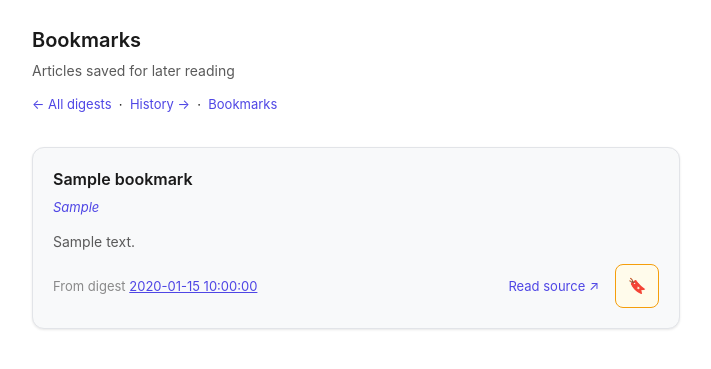
After one commit to Lemba13/redpill, a FastAPI app: template feedback/templates/bookmarks.html in a window 1280 px wide. The commit adds this page. Shown: the top 369 px of the page, without its empty margins (284-995 px from the left). Run offline with FastAPI, Linux system fonts and the light colour scheme; the template is opened without the code that fills it: most values are stand-ins (such as "Sample title", 1, 10 or a date in 2020).

Commit message:
Add bookmarks feature with toggle endpoint and reading list page (#21)
- bookmarks table in feedback.db (denormalized for permanence)
- POST /api/bookmark toggle endpoint
- GET /bookmarks page with unbookmark-removes-card JS
- Ribbon button on digest and history article cards
- Bookmark state initialised from DB on every page load
- Bookmarks nav link across all templates

```diff
--- a/feedback/db.py
+++ b/feedback/db.py
@@ -73,6 +73,18 @@ CREATE TABLE IF NOT EXISTS votes (
 )
 """
 
+_CREATE_BOOKMARKS_SQL = """
+CREATE TABLE IF NOT EXISTS bookmarks (
+    item_id       TEXT PRIMARY KEY,
+    title         TEXT NOT NULL,
+    url           TEXT NOT NULL,
+    summary       TEXT,
+    key_insight   TEXT,
+    digest_date   TEXT NOT NULL,
+    bookmarked_at TEXT NOT NULL DEFAULT (datetime('now'))
+)
+"""
+
 
 def _open(db_path: str) -> sqlite3.Connection:
     """Open db_path, set row_factory, create tables if needed, return conn."""
@@ -81,6 +93,7 @@ def _open(db_path: str) -> sqlite3.Connection:
     conn.execute("PRAGMA journal_mode=WAL")
     conn.execute(_CREATE_DIGEST_ITEMS_SQL)
     conn.execute(_CREATE_VOTES_SQL)
+    conn.execute(_CREATE_BOOKMARKS_SQL)
     # Safe migration for existing databases.
     try:
         conn.execute("ALTER TABLE digest_items ADD COLUMN dim_id TEXT")
@@ -428,6 +441,93 @@ class FeedbackDB:
         has_next = len(items) > page_size
         return {"items": items[:page_size], "has_next": has_next}
 
+    # ------------------------------------------------------------------
+    # Bookmarks
+    # ------------------------------------------------------------------
+
+    def toggle_bookmark(self, item_id: str) -> dict:
+        """Toggle a bookmark for *item_id*.
+
+        If the item is already bookmarked, delete it (unbookmark).
+        If not, copy fields from digest_items and insert into bookmarks.
+
+        Returns
+        -------
+        {"bookmarked": True}  after inserting
+        {"bookmarked": False} after deleting
+
+        Raises
+        ------
+        LookupError
+            If *item_id* does not exist in digest_items.
+        """
+        conn = _open(self._db_path)
+        try:
+            existing = conn.execute(
+                "SELECT 1 FROM bookmarks WHERE item_id = ?",
+                (item_id,),
+            ).fetchone()
+
+            if existing:
+                conn.execute("DELETE FROM bookmarks WHERE item_id = ?", (item_id,))
+                conn.commit()
+                return {"bookmarked": False}
+
+            row = conn.execute(
+                """
+                SELECT item_id, title, url, summary, key_insight, digest_date
+                FROM digest_items
+                WHERE item_id = ?
+                LIMIT 1
+                """,
+                (item_id,),
+            ).fetchone()
+            if row is None:
+                raise LookupError(f"item_id {item_id!r} not found in digest_items")
+
+            conn.execute(
+                """
+                INSERT INTO bookmarks (item_id, title, url, summary, key_insight, digest_date)
+                VALUES (?, ?, ?, ?, ?, ?)
+                """,
+                (
+                    row["item_id"],
+                    row["title"] or "",
+                    row["url"] or "",
+                    row["summary"],
+                    row["key_insight"],
+                    row["digest_date"],
+                ),
+            )
+            conn.commit()
+            return {"bookmarked": True}
+        finally:
+            conn.close()
+
+    def get_bookmarked_ids(self) -> set:
+        """Return the set of all bookmarked item_ids."""
+        conn = _open(self._db_path)
+        try:
+            rows = conn.execute("SELECT item_id FROM bookmarks").fetchall()
+            return {row["item_id"] for row in rows}
+        finally:
+            conn.close()
+
+    def get_all_bookmarks(self) -> list[dict]:
+        """Return all bookmarks ordered by bookmarked_at descending."""
+        conn = _open(self._db_path)
+        try:
+            rows = conn.execute(
+                """
+                SELECT item_id, title, url, summary, key_insight, digest_date, bookmarked_at
+                FROM bookmarks
+                ORDER BY bookmarked_at DESC
+                """,
+            ).fetchall()
+            return [dict(row) for row in rows]
+        finally:
+            conn.close()
+
     def get_available_digests(self) -> list[dict]:
         """Return digests that have been ingested, newest first.
 
--- a/feedback/server.py
+++ b/feedback/server.py
@@ -28,7 +28,7 @@ from fastapi.responses import HTMLResponse
 from fastapi.templating import Jinja2Templates
 
 from feedback.db import FeedbackDB
-from feedback.models import VoteRequest
+from feedback.models import BookmarkRequest, VoteRequest
 
 logger = logging.getLogger(__name__)
 
@@ -144,6 +144,7 @@ async def digest_page(date: str, request: Request) -> HTMLResponse:
             ) from exc
 
     items = db.get_digest_items(date)
+    bookmarked_ids = db.get_bookmarked_ids()
 
     # Derive topic from the first item (all items share the same topic).
     topic = items[0]["topic"] if items else date
@@ -155,6 +156,7 @@ async def digest_page(date: str, request: Request) -> HTMLResponse:
             "digest_date": date,
             "topic": topic,
             "items": items,
+            "bookmarked_ids": bookmarked_ids,
         },
     )
 
@@ -202,11 +204,14 @@ async def history_page(
 
     total_shown = sum(len(g["rows"]) for g in items_by_date)
 
+    bookmarked_ids = db.get_bookmarked_ids()
+
     return templates.TemplateResponse(
         request,
         "history.html",
         {
             "items_by_date": items_by_date,
+            "bookmarked_ids": bookmarked_ids,
             "has_next": result["has_next"],
             "page": page,
             "prev_url": _history_url(page - 1) if page > 1 else None,
@@ -255,6 +260,39 @@ async def record_vote(vote_request: VoteRequest) -> dict:
     }
 
 
+@app.post("/api/bookmark")
+async def toggle_bookmark(bookmark_request: BookmarkRequest) -> dict:
+    """Toggle a bookmark for a digest item.
+
+    Returns
+    -------
+    JSON: {"bookmarked": true}  after inserting
+          {"bookmarked": false} after deleting
+
+    Raises
+    ------
+    404 if item_id does not exist in feedback.db.
+    422 if the request body is malformed (handled by FastAPI/Pydantic).
+    """
+    try:
+        result = db.toggle_bookmark(item_id=bookmark_request.item_id)
+    except LookupError as exc:
+        raise HTTPException(status_code=404, detail=str(exc)) from exc
+
+    return result
+
+
+@app.get("/bookmarks", response_class=HTMLResponse)
+async def bookmarks_page(request: Request) -> HTMLResponse:
+    """Bookmarks list page."""
+    bookmarks = db.get_all_bookmarks()
+    return templates.TemplateResponse(
+        request,
+        "bookmarks.html",
+        {"bookmarks": bookmarks},
+    )
+
+
 @app.get("/health")
 async def health() -> dict:
     """Health check endpoint."""
--- a/feedback/templates/base.html
+++ b/feedback/templates/base.html
@@ -187,6 +187,76 @@
 
         .source-link:hover {
             text-decoration: underline;
+        }
+
+        /* --- Bookmark button --- */
+        .bookmark-btn {
+            display: inline-flex;
+            align-items: center;
+            justify-content: center;
+            padding: 8px 10px;
+            border-radius: var(--radius);
+            border: 1px solid var(--border);
+            background: var(--bg);
+            color: var(--text-muted);
+            font-size: 15px;
+            cursor: pointer;
+            transition: all 0.15s ease;
+            -webkit-tap-highlight-color: transparent;
+            user-select: none;
+            min-height: 44px;
+            min-width: 44px;
+            margin-left: 8px;
+        }
+
+        .bookmark-btn:hover {
+            background: var(--bg-hover);
+            border-color: var(--text-muted);
+        }
+
+        .bookmark-btn:active {
+            transform: scale(0.97);
+        }
+
+        .bookmark-btn.bookmarked {
+            color: #f59e0b;
+            border-color: #f59e0b;
+            background: #fffbeb;
+        }
+
+        @media (prefers-color-scheme: dark) {
+            .bookmark-btn.bookmarked {
+                background: #1c1500;
+                border-color: #f59e0b;
+            }
+        }
+
+        /* compact bookmark button for history rows */
+        .bookmark-btn-sm {
+            display: inline-flex;
+            align-items: center;
+            justify-content: center;
+            padding: 2px 5px;
+            border-radius: 4px;
+            border: 1px solid var(--border);
+            background: transparent;
+            color: var(--text-muted);
+            font-size: 13px;
+            cursor: pointer;
+            transition: all 0.15s ease;
+            -webkit-tap-highlight-color: transparent;
+            user-select: none;
+            flex-shrink: 0;
+            line-height: 1;
+        }
+
+        .bookmark-btn-sm:hover {
+            border-color: var(--text-muted);
+        }
+
+        .bookmark-btn-sm.bookmarked {
+            color: #f59e0b;
+            border-color: #f59e0b;
         }
 
         /* --- Digest list (index page) --- */
--- /dev/null
+++ b/feedback/templates/bookmarks.html
@@ -0,0 +1,71 @@
+{% extends "base.html" %}
+{% block title %}RedPill — Bookmarks{% endblock %}
+{% block content %}
+<div class="header">
+    <h1>Bookmarks</h1>
+    <p class="subtitle">Articles saved for later reading</p>
+    <p style="margin-top: 6px; font-size: 13px;">
+        <a href="/" class="back-link">← All digests</a>
+        &nbsp;·&nbsp;
+        <a href="/history" class="back-link">History →</a>
+        &nbsp;·&nbsp;
+        <a href="/bookmarks" class="back-link">Bookmarks</a>
+    </p>
+</div>
+
+{% if not bookmarks %}
+<p style="color: var(--text-muted); text-align: center; margin-top: 48px;">
+    No bookmarks yet. Use the 🔖 ribbon icon on any article to save it here.
+</p>
+{% else %}
+
+{% for b in bookmarks %}
+<div class="item-card" id="bookmark-{{ b.item_id }}">
+    <div class="item-title">
+        <a href="{{ b.url }}" target="_blank" rel="noopener"
+           style="color: var(--text-primary); text-decoration: none;">{{ b.title }}</a>
+    </div>
+    {% if b.key_insight %}
+    <div class="item-insight">{{ b.key_insight }}</div>
+    {% endif %}
+    <div class="item-summary">{{ b.summary }}</div>
+
+    <div class="item-actions" style="margin-top: 12px;">
+        <span style="font-size: 13px; color: var(--text-muted);">
+            From digest <a href="/digest/{{ b.digest_date }}"
+                           style="color: var(--accent);">{{ b.digest_date }}</a>
+        </span>
+        <a href="{{ b.url }}" target="_blank" rel="noopener" class="source-link">
+            Read source ↗
+        </a>
+        <button class="bookmark-btn bookmarked"
+                onclick="toggleBookmark('{{ b.item_id }}', this)"
+                aria-label="Remove bookmark">🔖</button>
+    </div>
+</div>
+{% endfor %}
+
+{% endif %}
+{% endblock %}
+
+{% block scripts %}
+<script>
+async function toggleBookmark(itemId, btn) {
+    try {
+        const res = await fetch('/api/bookmark', {
+            method: 'POST',
+            headers: { 'Content-Type': 'application/json' },
+            body: JSON.stringify({ item_id: itemId })
+        });
+        if (!res.ok) throw new Error('Bookmark failed');
+        const data = await res.json();
+        if (!data.bookmarked) {
+            const card = document.getElementById('bookmark-' + itemId);
+            if (card) card.remove();
+        }
+    } catch (err) {
+        console.error('Bookmark failed:', err);
+    }
+}
+</script>
+{% endblock %}
--- a/feedback/templates/index.html
+++ b/feedback/templates/index.html
@@ -3,7 +3,7 @@
 {% block content %}
 <div class="header">
     <h1>RedPill Digests</h1>
-    <p class="subtitle">Select a digest to view and give feedback · <a href="/history" style="color: var(--accent);">View all articles →</a></p>
+    <p class="subtitle">Select a digest to view and give feedback · <a href="/history" style="color: var(--accent);">View all articles →</a> · <a href="/bookmarks" style="color: var(--accent);">Bookmarks</a></p>
 </div>
 
 {% for digest in digests %}
```
Also changed, not shown: feedback/models.py (+13 -0 lines), feedback/templates/digest.html (+24 -0 lines), feedback/templates/history.html (+28 -0 lines).
